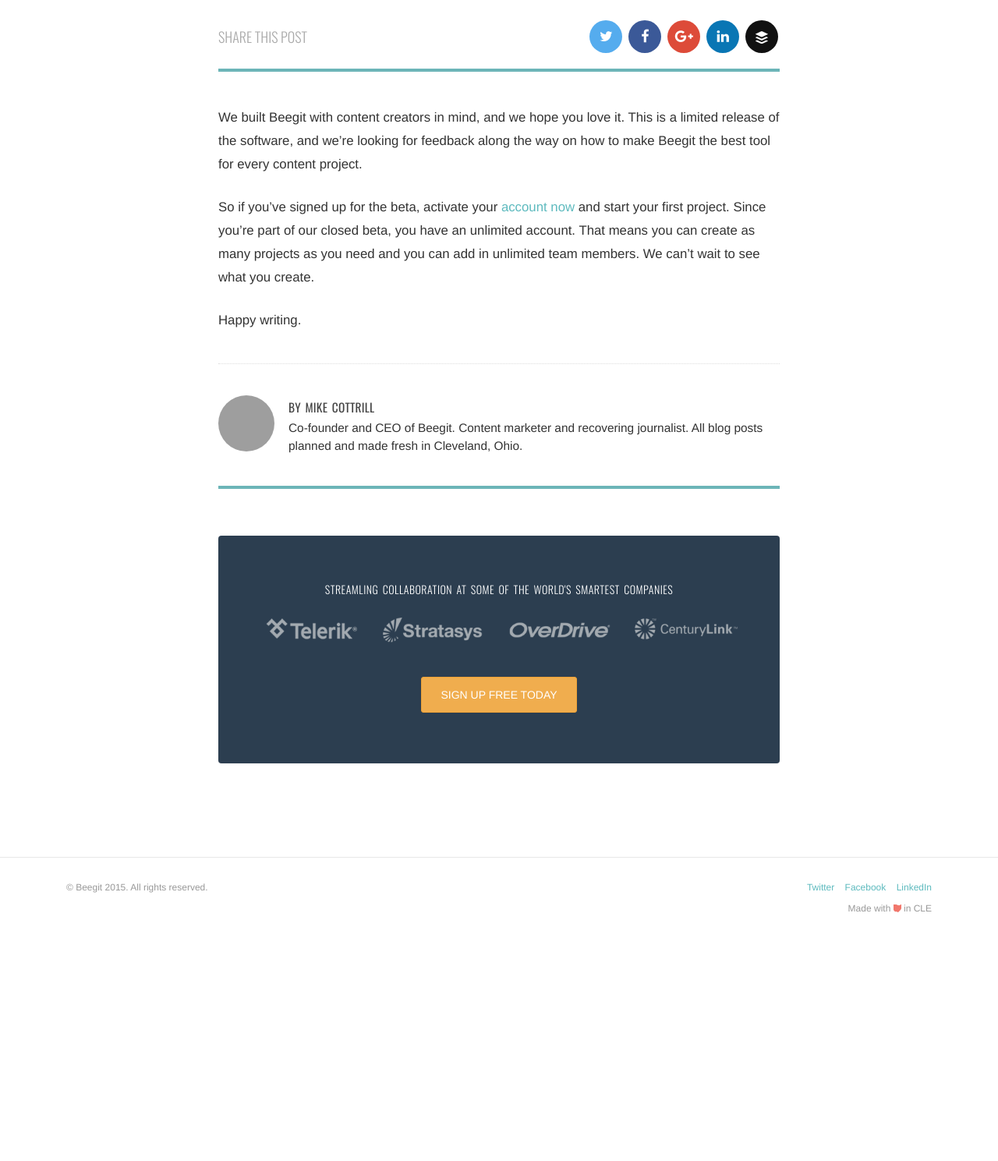
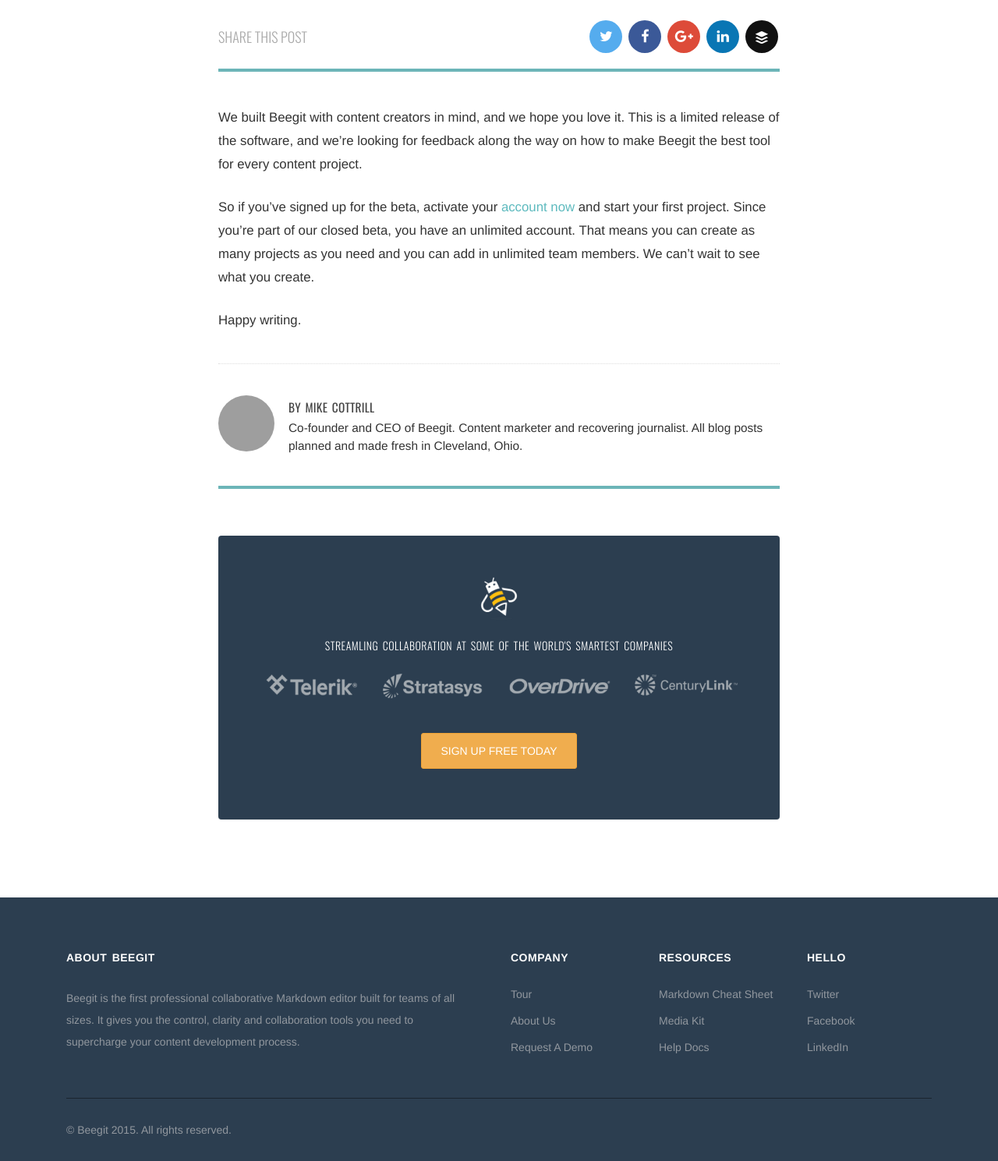
Before and after one commit to sancsoft/beegit.github.io, a Jekyll site: the page built from new_features/_posts/2014-07-14-beegit-closed-beta-welcome.md, in a window 1280 px wide, cut to the strip 519-2008 px from the top of the page. Shown: the whole strip at 78% size. Built offline with Jekyll 4.4.1, drawn with Linux system fonts in a browser that asks for light colours; nearby versions of some CDN libraries; comment, search, counter and statistics services are not loaded; before the commit the page ends 1739 px from its top, so only the background shows below that; grey boxes are pictures that could not be loaded.

Commit message:
Footer refactor

```diff
--- a/_includes/footer.html
+++ b/_includes/footer.html
@@ -1,20 +1,38 @@
-  <hr class="divider">
-  <div class="footer">
+<div class="footer">
   <div class="container">
     <div class="wrapper">
-      <div class="col-sm-6 footer-left">
-        <p>&copy; Beegit 2015. All rights reserved.</p>
+      <div class="col-sm-6 footer-column">
+        <h3>About Beegit</h3>
+<!--         <img src="/assets/beegit.png" class="img-responsive logo">
+ -->        <p>Beegit is the first professional <a href="https://beegit.com" target="_blank">collaborative Markdown editor</a> built for teams of all sizes. It gives you the control, clarity and collaboration tools you need to supercharge your content development process. </p>
       </div>
-      <div class="col-sm-6 footer-right">
-        <div class="footer-links">
-          <p>
-            <a href="http://twitter.com/ProjectBeegit" target="_blank">Twitter</a>
-            <a href="https://www.facebook.com/ProjectBeegit?ref=stream" target="_blank">Facebook</a>
-            <a href="https://www.linkedin.com/company/5034523?trkInfo=tas%3Abeegit%2Cidx%3A1-1-1&trk=tyah" target="_blank">LinkedIn</a>
-          </p>
-        </div>
-         <p>Made with <img src="/assets/ohio.gif"> in CLE</p>
+      <div class="col-sm-2 footer-column">
+        <h3>Company</h3>
+        <ul class="footer-links">
+          <li><a href="https://beegit.com/writing-software" target="_blank">Tour</a></li>
+          <li><a href="https://beegit.com/about" target="_blank">About Us</a></li>
+          <li><a href="https://beegit.com/request-demo" target="_blank">Request A Demo</a></li>
+        </ul>
       </div>
-    </div>
+      <div class="col-sm-2 footer-column">
+        <h3>Resources</h3>
+        <ul class="footer-links">
+          <li><a href="https://beegit.com/markdown-cheat-sheet" target="_blank">Markdown Cheat Sheet</a></li>
+          <li><a href="https://beegit.com/media-kit" target="_blank">Media Kit</a></li>
+          <li><a href="http://help.beegit.com" target="_blank">Help Docs</a></li>
+        </ul>
+      </div>
+      <div class="col-sm-2 footer-column">
+        <h3>Hello</h3>
+        <ul class="footer-links">
+          <li><a href="http://twitter.com/ProjectBeegit" target="_blank">Twitter</a></li>
+          <li><a href="https://www.facebook.com/ProjectBeegit?ref=stream" target="_blank">Facebook</a></li>
+          <li><a href="https://www.linkedin.com/company/5034523?trkInfo=tas%3Abeegit%2Cidx%3A1-1-1&trk=tyah" target="_blank">LinkedIn</a></li>
+        </ul>
+      </div>
+    <div class="col-sm-12">
+      <hr>
+        <p class="copyright">&copy; Beegit 2015. All rights reserved.</p>
+      </div>
   </div>
 </div>
--- a/_includes/header.html
+++ b/_includes/header.html
@@ -1,5 +1,6 @@
   <nav class="navbar navbar-inverse navbar-static-top site-header" role="navigation">
-    <div class="container-fluid">
+    <div class="container">
+      <div>
         <div class="col-md-12">
           <div class="navbar-header">
             <button type="button" class="navbar-toggle collapsed" data-toggle="collapse" data-target="#navbar-collapse">
@@ -25,4 +26,5 @@
           </div>
         </div>
       </div>
+    </div>
   </nav>
--- a/_layouts/post.html
+++ b/_layouts/post.html
@@ -58,6 +58,7 @@
                  <div class="panel-body">
                     <div class="row">
                       <div class="col-md-12">
+                        <img src="/assets/beegit.png" class="img-responsive logo">
                         <h4 class="text-center">Streamling collaboration at some of the world's smartest companies</h4>
                       </div>
                     </div>
--- a/css/main.css
+++ b/css/main.css
@@ -214,7 +214,6 @@
 
 .site-header li .visit-beegit {
   background-color: #f0ad4e;
-  margin-right: -15px;
 }
 
 .site-header li .visit-beegit:hover {
@@ -222,9 +221,9 @@
 }
 
 .site-header img {
-  width: 147px;
-  height: 32px;
-  margin-top: 2px;
+  width: 132px;
+  height: 24px;
+  margin-top: 5px;
   cursor: pointer !important;
 }
 
@@ -275,37 +274,68 @@
 /* Site footer */
 
 .footer {
-  min-height: 100px;
-  padding-top: 10px;
+  min-height: 300px;
+  padding-top: 20px;
+  background-color: #2c3e50;
+}
+
+.footer .footer-column {
+  padding-top: 50px;
+  padding-bottom: 10px;
 }
 
 .footer p {
-  font-size: 12px;
-  color: #999;
+  font-size: 14px;
+  color: #91979e;
 }
 
-.footer-left {
-  margin-bottom: 12px;
+.footer-links {
+  list-style-type: none;
+  line-height: 18px;
 }
 
-.footer-right {
-  text-align: right;
+.footer-links li {
+  padding-bottom: 16px;
 }
 
-.footer-right a {
-  margin-left: 10px;
+.footer h3 {
+  color: #fff;
+  font-family: 'Helvetica Neue', Helvetica, Arial, sans-serif;
+  font-weight: 600;
+  font-size: 14px;
+  margin-top: 0;
+  padding-bottom: 20px;
+  margin-bottom: 10px;
 }
 
-.footer-right a:first-child {
-  margin-left: 0;
+.footer .footer-column a {
+  color: #91979e;
 }
 
-.footer-right img {
-  width: 10px;
-  height: 10px;
-  vertical-align: middle;
-  margin-top: -1px;
+.footer .footer-column a:hover {
+  border-bottom: 1px solid #91979e;
 }
+
+.footer hr{
+  border-top: 1px solid #1a242f;
+}
+
+.footer img {
+  height: 64px;
+  width: 64px;
+  position: absolute;
+}
+
+.footer .col-sm-6 p {
+  line-height: 28px;
+  padding-right: 30px;
+}
+
+.footer .copyright {
+  padding: 10px 0 20px 0;
+}
+
+
 
 
 /* Home styles */
@@ -631,6 +661,11 @@
   padding: 5px;
 }
 
+.post-content .panel .logo {
+  width: 72px;
+  height: 72px;
+}
+
 .post-content .panel .panel-body h4 {
   font-weight: 300;
   color: #fff;
@@ -796,7 +831,6 @@
 /* media queries */
 /* ----------------------------------------------------------*/
 
-
 @media screen and (max-width: 768px) {
 
   a.navbar-brand {
@@ -903,4 +937,8 @@
   .post-content .panel img {
     display: none;
   }
+
+  .footer .col-sm-6 p {
+    padding-right: 0;
+  }
 }
```
Also changed, not shown: assets/beegit.png, assets/beegitBlogLogo.gif. Lines whose indentation alone changed are shown as unchanged.
